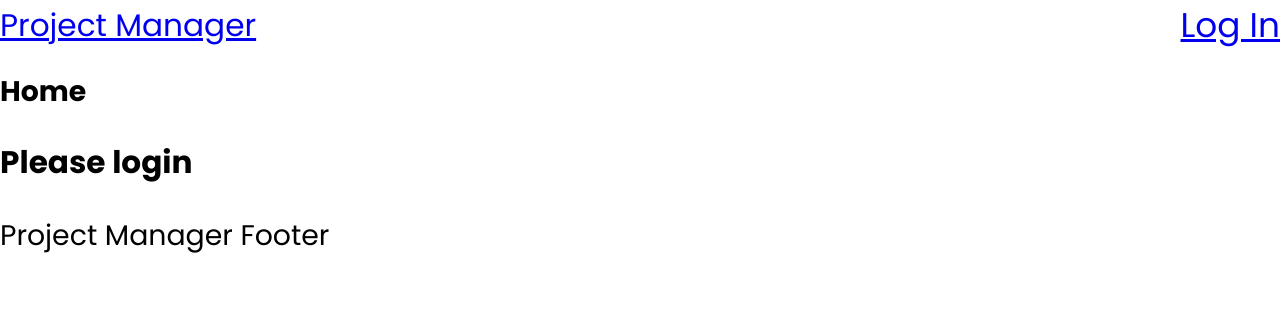
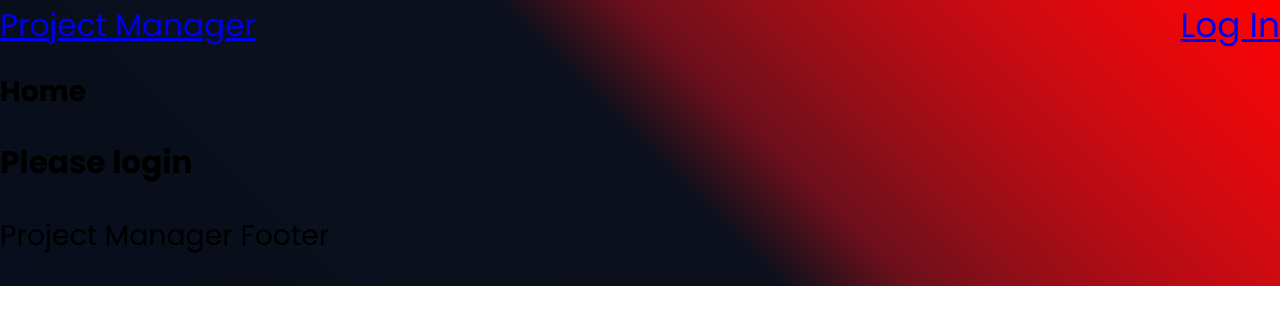
Before and after one commit to venoblin/teamhub-frontend, a React (Create React App) app: page / in a window 1280 px wide. Shown: the top 324 px of the page. Built offline with nearby package versions, Linux system fonts and the light colour scheme; no server answers.

Commit message:
added styles

```diff
--- a/src/styles/index.css
+++ b/src/styles/index.css
@@ -8,6 +8,9 @@ body {
   font-family: "Poppins", sans-serif;
   -webkit-font-smoothing: antialiased;
   -moz-osx-font-smoothing: grayscale;
+  background: linear-gradient(45deg, hsl(222, 59%, 7%) 0%, hsl(223, 53%, 7%) 8%, hsl(223, 49%, 7%) 17%, hsl(224, 46%, 8%) 25%, hsl(224, 43%, 8%) 33%, hsl(225, 40%, 8%) 42%, hsl(225, 38%, 8%) 50%, hsl(353, 74%, 24%) 58%, hsl(356, 83%, 32%) 67%, hsl(357, 88%, 38%) 75%, hsl(358, 91%, 43%) 83%, hsl(359, 94%, 47%) 92%, hsl(0, 100%, 50%) 100%);
+  background-repeat: no-repeat;
+  background-size: cover;
 }
 
 code {
--- a/src/styles/index.scss
+++ b/src/styles/index.scss
@@ -9,6 +9,24 @@ body {
   font-family: 'Poppins', sans-serif;
   -webkit-font-smoothing: antialiased;
   -moz-osx-font-smoothing: grayscale;
+  background: linear-gradient(
+  45deg,
+  hsl(222deg 59% 7%) 0%,
+  hsl(223deg 53% 7%) 8%,
+  hsl(223deg 49% 7%) 17%,
+  hsl(224deg 46% 8%) 25%,
+  hsl(224deg 43% 8%) 33%,
+  hsl(225deg 40% 8%) 42%,
+  hsl(225deg 38% 8%) 50%,
+  hsl(353deg 74% 24%) 58%,
+  hsl(356deg 83% 32%) 67%,
+  hsl(357deg 88% 38%) 75%,
+  hsl(358deg 91% 43%) 83%,
+  hsl(359deg 94% 47%) 92%,
+  hsl(0deg 100% 50%) 100%
+  );
+  background-repeat: no-repeat;
+  background-size: cover;
 }
 
 code {
```
Also changed, not shown: src/styles/App.scss (line endings or trailing spaces), 1 other file (tests, documents, lock files or other folders).
